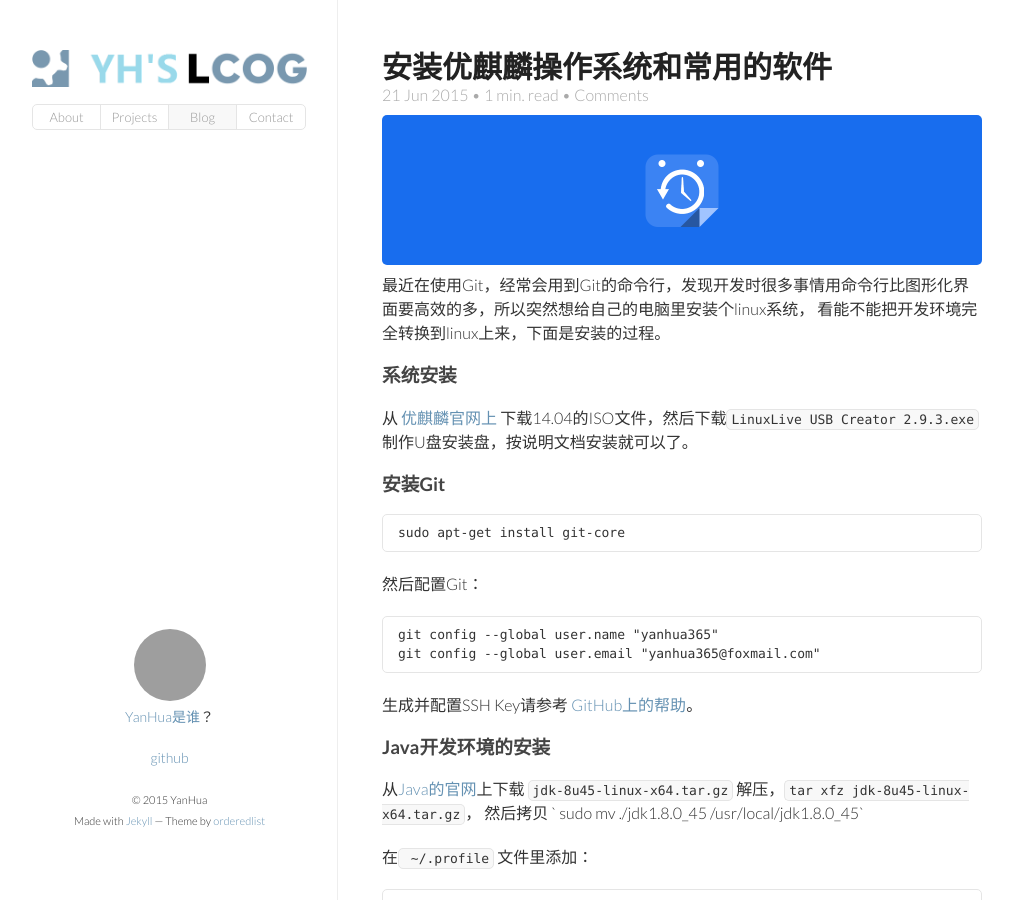
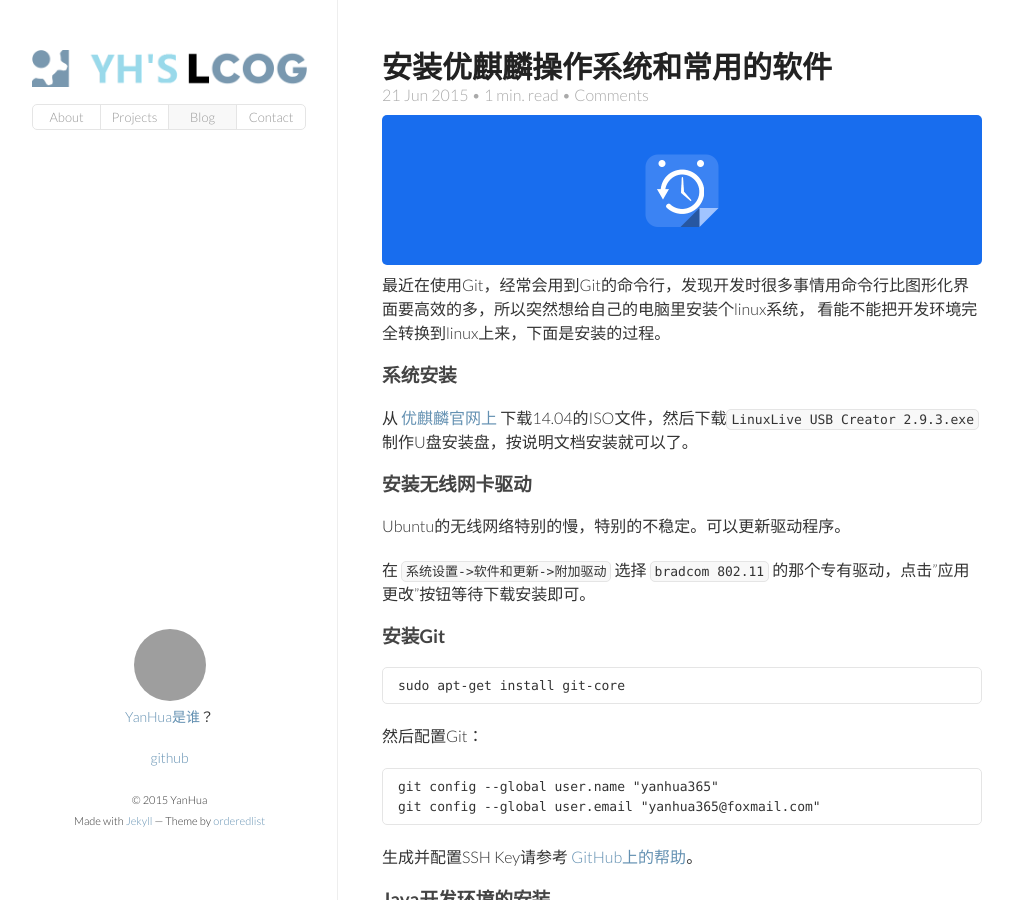
Before and after one commit to yanhua365/yanhua365.github.com, a Jekyll site: the page built from _posts/2015-06-21-ubuntu-kylin-install.md, in a window 1280 px wide and 900 px high. Shown: the whole window, without its empty margins (133-1146 px from the left). Built offline with Jekyll 4.4.1, drawn with Linux system fonts in a browser that asks for light colours; comment, search, counter and statistics services are not loaded; grey boxes are pictures that could not be loaded.

Commit message:
增加ubuntu更新无线网卡驱动的内容

```diff
--- a/_posts/2015-06-21-ubuntu-kylin-install.md
+++ b/_posts/2015-06-21-ubuntu-kylin-install.md
@@ -16,6 +16,14 @@ image:  gcal-backup.png
 ### 系统安装
 
 从 [优麒麟官网上](http://www.ubuntukylin.com/) 下载14.04的ISO文件，然后下载`LinuxLive USB Creator 2.9.3.exe`制作U盘安装盘，按说明文档安装就可以了。
+
+
+### 安装无线网卡驱动
+
+Ubuntu的无线网络特别的慢，特别的不稳定。可以更新驱动程序。
+
+在 `系统设置->软件和更新->附加驱动` 选择 `bradcom 802.11` 的那个专有驱动，点击"应用更改"按钮等待下载安装即可。
+
 
 ### 安装Git
 
```
